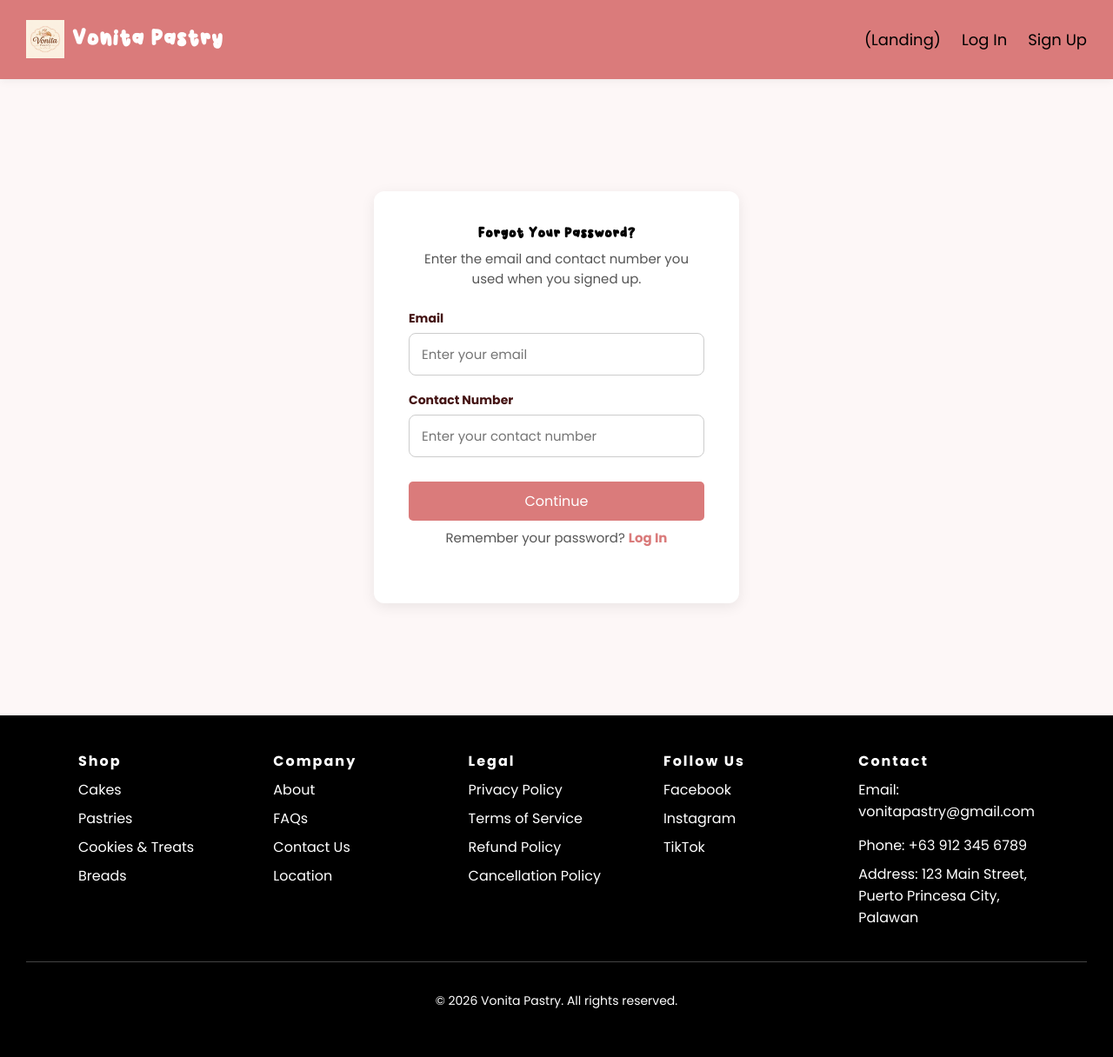
After one commit to enajfs/202580107, a PHP site: page /forgot-password.php in a window 1280 px wide. The commit adds this page. Shown: the whole page at 87% size. Run offline with PHP 8.4, Linux system fonts and the light colour scheme.

Commit message:
Add working forgot password

```diff
--- /dev/null
+++ b/forgot-password.php
@@ -0,0 +1,196 @@
+<?php
+session_start();
+include "db.php";
+
+// Step 1: confirm the account using email + contact number
+// Step 2: set a new password
+// (XAMPP has no email server, so we verify with the contact number instead of a reset link)
+
+$step = isset($_SESSION["reset_user_id"]) && $_SESSION["reset_expires"] > time() ? 2 : 1;
+
+if ($_SERVER["REQUEST_METHOD"] == "POST") {
+    $action = $_POST["action"] ?? "";
+
+    if ($action === "verify") {
+        $email   = trim($_POST["email"]);
+        $contact = trim($_POST["contact_number"]);
+
+        $stmt = mysqli_prepare($conn, "SELECT id FROM users WHERE email = ? AND contact_number = ?");
+        mysqli_stmt_bind_param($stmt, "ss", $email, $contact);
+        mysqli_stmt_execute($stmt);
+        mysqli_stmt_store_result($stmt);
+        mysqli_stmt_bind_result($stmt, $id);
+
+        if (mysqli_stmt_fetch($stmt)) {
+            $_SESSION["reset_user_id"] = $id;
+            $_SESSION["reset_expires"] = time() + 600; // 10 minutes to finish
+            $step = 2;
+        } else {
+            $error = "We couldn't find an account with that email and contact number.";
+            $step  = 1;
+        }
+        mysqli_stmt_close($stmt);
+    }
+
+    if ($action === "reset" && $step === 2) {
+        $password = $_POST["password"];
+        $confirm  = $_POST["confirm_password"];
+
+        if (strlen($password) < 8) {
+            $error = "Password must be at least 8 characters.";
+        } elseif ($password !== $confirm) {
+            $error = "Passwords do not match.";
+        } else {
+            $hash = password_hash($password, PASSWORD_DEFAULT);
+            $stmt = mysqli_prepare($conn, "UPDATE users SET password = ? WHERE id = ?");
+            mysqli_stmt_bind_param($stmt, "si", $hash, $_SESSION["reset_user_id"]);
+            mysqli_stmt_execute($stmt);
+            mysqli_stmt_close($stmt);
+
+            unset($_SESSION["reset_user_id"], $_SESSION["reset_expires"]);
+            header("Location: login.php?reset=1");
+            exit;
+        }
+    }
+
+    if ($action === "start_over") {
+        unset($_SESSION["reset_user_id"], $_SESSION["reset_expires"]);
+        header("Location: forgot-password.php");
+        exit;
+    }
+}
+?>
+<!DOCTYPE html>
+<html lang="en">
+    <head>
+        <meta charset="UTF-8">
+        <meta name="viewport" content="width=device-width, initial-scale=1.0">
+        <title>Forgot Password | Vonita Pastry</title>
+        <link rel="preconnect" href="https://fonts.googleapis.com">
+        <link rel="preconnect" href="https://fonts.gstatic.com" crossorigin>
+        <link href="https://fonts.googleapis.com/css2?family=Poppins:wght@400;500;600;700&display=swap" rel="stylesheet">
+        <link rel="stylesheet" href="style.css">
+     </head>
+
+<body>
+         <header>
+    <div class="logo-block">
+        <img class="logo-img" src="images/vonita-pastry-logo.png" alt="Vonita Pastry Logo">
+        <h1 class="hero-logo">Vonita Pastry</h1>
+    </div>
+            <nav>
+                <a href="index.html"class ="nav">(Landing)</a>
+                <a href="login.php" class="nav">Log In</a>
+                <a href="registration.php" class="nav">Sign Up</a>
+            </nav>
+
+   <button class="hamburger" aria-label="Menu">
+    <span></span><span></span><span></span>
+           </button>
+
+            <div class="mobile-menu">
+                <a href="index.html"class ="nav">(Landing)</a>
+                <a href="login.php" class="nav">Log In</a>
+                <a href="registration.php" class="nav">Sign Up</a>
+            </div>
+    </header>
+
+<main class="auth-main">
+        <div class="auth-card">
+            <h4>Forgot Your Password?</h4>
+
+            <?php if ($step === 1) { ?>
+                <p>Enter the email and contact number you used when you signed up.</p>
+            <?php } else { ?>
+                <p>Account found! Enter your new password below.</p>
+            <?php } ?>
+
+            <?php if (isset($error)) { ?>
+                <p style="color: red;"><?php echo htmlspecialchars($error); ?></p>
+            <?php } ?>
+
+            <?php if ($step === 1) { ?>
+                <form method="post">
+                    <input type="hidden" name="action" value="verify">
+
+                    <div class="form-group">
+                        <label for="fp-email">Email</label>
+                        <input type="email" id="fp-email" name="email" placeholder="Enter your email" value="<?php echo htmlspecialchars($_POST["email"] ?? ""); ?>" required>
+                    </div>
+
+                    <div class="form-group">
+                        <label for="fp-contact">Contact Number</label>
+                        <input type="text" id="fp-contact" name="contact_number" placeholder="Enter your contact number" value="<?php echo htmlspecialchars($_POST["contact_number"] ?? ""); ?>" required>
+                    </div>
+
+                    <button type="submit" class="auth-btn">Continue</button>
+                </form>
+            <?php } else { ?>
+                <form method="post">
+                    <input type="hidden" name="action" value="reset">
+
+                    <div class="form-group">
+                        <label for="fp-password">New Password</label>
+                        <input type="password" id="fp-password" name="password" placeholder="At least 8 characters" minlength="8" required>
+                    </div>
+
+                    <div class="form-group">
+                        <label for="fp-confirm">Confirm New Password</label>
+                        <input type="password" id="fp-confirm" name="confirm_password" placeholder="Type it again" minlength="8" required>
+                    </div>
+
+                    <button type="submit" class="auth-btn">Reset Password</button>
+                </form>
+
+                <form method="post">
+                    <input type="hidden" name="action" value="start_over">
+                    <button type="submit" class="cart-remove" style="margin-top: 16px;">Use a different account</button>
+                </form>
+            <?php } ?>
+
+            <p class="auth-footer-text">Remember your password? <a href="login.php">Log In</a></p>
+        </div>
+    </main>
+<footer>
+            <div class="footer-columns">
+                <div class="footer-col">
+                        <a class="footer-nav" style="font-weight: bold; letter-spacing: 2px;" >Shop</a>
+                        <a href="shop.php#cakes-section" class="footer-nav" >Cakes</a>
+                        <a href="shop.php#pastries-section" class="footer-nav" >Pastries</a>
+                        <a href="shop.php#cookies-section" class="footer-nav" >Cookies & Treats</a>
+                        <a href="shop.php#breads-section" class="footer-nav" >Breads</a>
+                </div>
+                <div class="footer-col">
+                        <a class="footer-nav" style="font-weight: bold; letter-spacing: 2px;" >Company</a>
+                        <a href="index.html#about" class="footer-nav">About</a>
+                        <a href="index.html#faqs" class="footer-nav">FAQs</a>
+                        <a href="index.html#contact" class="footer-nav">Contact Us</a>
+                        <a href="index.html#contact" class="footer-nav">Location</a>
+                </div>
+                <div class="footer-col">
+                        <a class="footer-nav" style="font-weight: bold; letter-spacing: 2px;" >Legal</a>
+                        <a class="footer-nav">Privacy Policy</a>
+                        <a class="footer-nav">Terms of Service</a>
+                        <a class="footer-nav">Refund Policy</a>
+                        <a class="footer-nav">Cancellation Policy</a>
+                </div>
+                <div class="footer-col">
+                        <a class="footer-nav" style="font-weight: bold; letter-spacing: 2px;" >Follow Us</a>
+                        <a class="footer-nav">Facebook</a>
+                        <a class="footer-nav">Instagram</a>
+                        <a class="footer-nav">TikTok</a>
+                </div>
+                <div class="footer-col">
+                        <a class="footer-nav" style="font-weight: bold; letter-spacing: 2px;" >Contact</a>
+                        <a class="footer-nav">Email: vonitapastry@gmail.com</p>
+                        <a class="footer-nav">Phone: +63 912 345 6789</a>
+                        <a class="footer-nav">Address: 123 Main Street, Puerto Princesa City, Palawan</a>
+                </div>
+            </div>
+            <div class="footer-bottom">
+                <p style="color: white;">© 2026 Vonita Pastry. All rights reserved.</p>
+            </div>
+    </footer>
+<script src="script.js"></script>
+</body>
+</html>
--- a/login.php
+++ b/login.php
@@ -83,6 +83,10 @@ if ($_SERVER["REQUEST_METHOD"] == "POST") {
 
             <p>Log in to your account to place an order or check your order history.</p>
 
+            <?php if (isset($_GET["reset"])) { ?>
+                <p style="color: green;">Password updated! You can now log in with your new password.</p>
+            <?php } ?>
+
             <?php if (isset($_GET["registered"])) { ?>
                 <p style="color: green;">Account created! You can now log in.</p>
             <?php } ?>
@@ -105,7 +109,7 @@ if ($_SERVER["REQUEST_METHOD"] == "POST") {
                     <input type="password" id="login-password" name="password" placeholder="Enter your password" required>
                 </div>
 
-                <a href="forgot-password.html" class="auth-link">Forgot Password?</a>
+                <a href="forgot-password.php" class="auth-link">Forgot Password?</a>
 
                 <button type="submit" class="auth-btn">Log In</button>
 
```
